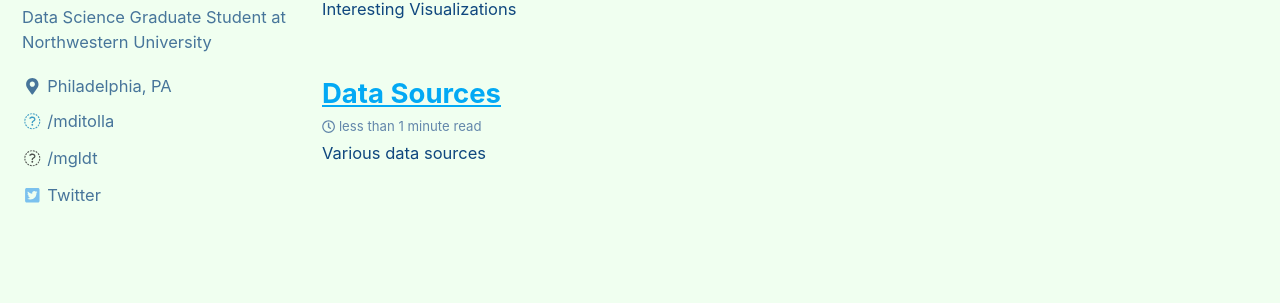
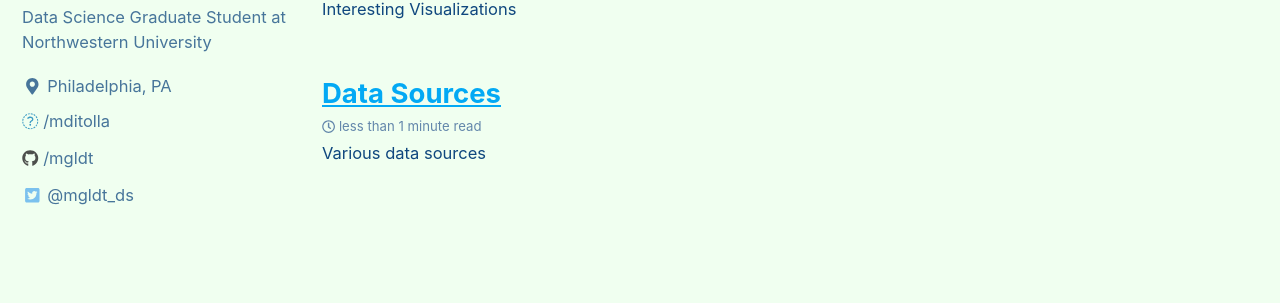
Before and after one commit to mgldt/mgldt.github.io, a Jekyll site: the page built from index.html, in a window 1280 px wide. Shown: the part 508-811 px from the top of the page. Built offline with Jekyll 4.4.1, drawn with Linux system fonts in a browser that asks for light colours; cached includes are drawn as plain includes; the list of posts is cut into pages by our own code.

Commit message:
Update _config.yml

```diff
--- a/_config.yml
+++ b/_config.yml
@@ -113,12 +113,12 @@ author:
   email            :
   links:
     - label: "/mditolla"
-      icon: "fas fa-fw fa-linkedin"
+      icon: "fa fa-linkedin"
       url: "https://www.linkedin.com/in/mditolla"
     - label: "/mgldt"
-      icon: "fas fa-fw fa-github"
+      icon: "fab fa-github"
       url:  "https://github.com/mgldt"
-    - label: "Twitter"
+    - label: "@mgldt_ds"
       icon: "fab fa-fw fa-twitter-square"
       url: "https://twitter.com/mgldt_ds"
 
```
